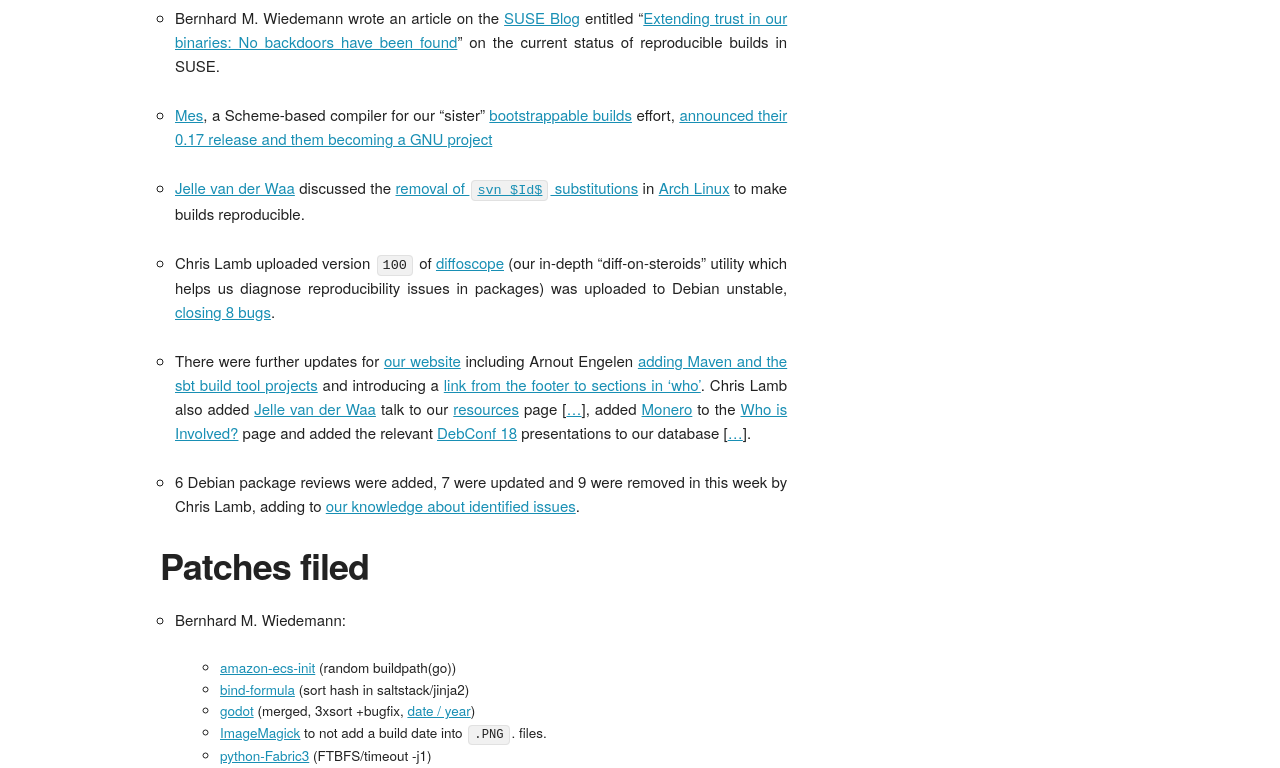
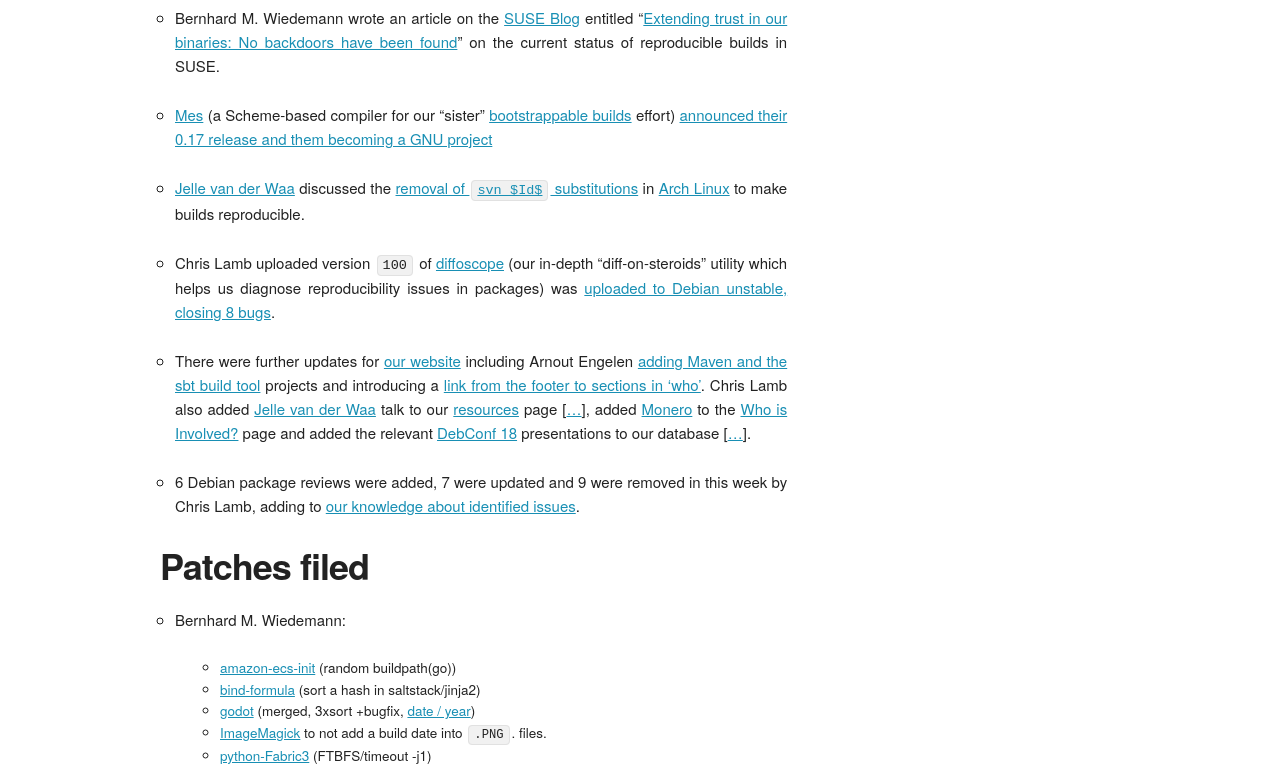
Before and after one commit to prototypefund/reproducible-website, a Jekyll site: the page built from _blog/posts/175.md, in a window 1280 px wide and 1400 px high. Shown: the part 522-1290 px from the top of the window. Built offline with Jekyll 4.4.1, drawn with Linux system fonts in a browser that asks for light colours; some web fonts are replaced.

Commit message:
Misc cosmetic changes.

```diff
--- a/_blog/posts/175.md
+++ b/_blog/posts/175.md
@@ -7,13 +7,13 @@
 
 * Bernhard M. Wiedemann wrote an article on the [SUSE Blog](https://www.suse.com/c/blog/) entitled "[Extending trust in our binaries: No backdoors have been found](https://www.suse.com/c/extending-trust-in-our-binaries-no-backdoors-have-been-found/)" on the current status of reproducible builds in SUSE.
 
-* [Mes](https://gitlab.com/janneke/mes), a Scheme-based compiler for our "sister" [bootstrappable builds](http://bootstrappable.org) effort, [announced their 0.17 release and them becoming a GNU project](https://www.phoronix.com/scan.php?page=news_item&px=GNU-Mes-0.17-Released)
+* [Mes](https://gitlab.com/janneke/mes) (a Scheme-based compiler for our "sister" [bootstrappable builds](http://bootstrappable.org) effort) [announced their 0.17 release and them becoming a GNU project](https://www.phoronix.com/scan.php?page=news_item&px=GNU-Mes-0.17-Released)
 
 * [Jelle van der Waa](https://vdwaa.nl/) discussed the [removal of `svn $Id$` substitutions](https://lists.archlinux.org/pipermail/arch-dev-public/2018-August/029355.html) in [Arch Linux](https://www.archlinux.org/) to make builds reproducible.
 
-* Chris Lamb uploaded version `100` of [diffoscope](https://diffoscope.org) (our in-depth "diff-on-steroids" utility which helps us diagnose reproducibility issues in packages) was uploaded to Debian unstable, [closing 8 bugs](https://tracker.debian.org/news/984157/accepted-diffoscope-100-source-all-into-unstable/).
+* Chris Lamb uploaded version `100` of [diffoscope](https://diffoscope.org) (our in-depth "diff-on-steroids" utility which helps us diagnose reproducibility issues in packages) was [uploaded to Debian unstable, closing 8 bugs](https://tracker.debian.org/news/984157/accepted-diffoscope-100-source-all-into-unstable/).
 
-* There were further updates for [our website](https://reproducible-builds.org/) including Arnout Engelen [adding Maven and the sbt build tool projects](https://salsa.debian.org/reproducible-builds/reproducible-website/commit/3d776c8) and introducing a [link from the footer to sections in 'who'](https://salsa.debian.org/reproducible-builds/reproducible-website/commit/6ed4948). Chris Lamb also added [Jelle van der Waa](https://vdwaa.nl/) talk to our [resources](https://reproducible-builds.org/resources/) page [[...](https://salsa.debian.org/reproducible-builds/reproducible-website/commit/140bca8)], added [Monero](https://getmonero.org/>) to the [Who is Involved?](https://reproducible-builds.org/who/) page and added the relevant [DebConf 18](http://debconf18.debconf.org/) presentations to our database [[...](https://salsa.debian.org/reproducible-builds/reproducible-website/commit/608b904>)].
+* There were further updates for [our website](https://reproducible-builds.org/) including Arnout Engelen [adding Maven and the sbt build tool](https://salsa.debian.org/reproducible-builds/reproducible-website/commit/3d776c8) projects and introducing a [link from the footer to sections in 'who'](https://salsa.debian.org/reproducible-builds/reproducible-website/commit/6ed4948). Chris Lamb also added [Jelle van der Waa](https://vdwaa.nl/) talk to our [resources](https://reproducible-builds.org/resources/) page [[...](https://salsa.debian.org/reproducible-builds/reproducible-website/commit/140bca8)], added [Monero](https://getmonero.org/>) to the [Who is Involved?](https://reproducible-builds.org/who/) page and added the relevant [DebConf 18](http://debconf18.debconf.org/) presentations to our database [[...](https://salsa.debian.org/reproducible-builds/reproducible-website/commit/608b904>)].
 
 * 6 Debian package reviews were added, 7 were updated and 9 were removed in this week by Chris Lamb, adding to [our knowledge about identified issues](https://tests.reproducible-builds.org/debian/index_issues.html).
 
@@ -24,7 +24,7 @@
 * Bernhard M. Wiedemann:
 
     * [amazon-ecs-init](https://build.opensuse.org/request/show/632285) (random buildpath(go))
-    * [bind-formula](https://github.com/saltstack-formulas/bind-formula/pull/110) (sort hash in saltstack/jinja2)
+    * [bind-formula](https://github.com/saltstack-formulas/bind-formula/pull/110) (sort a hash in saltstack/jinja2)
     * [godot](https://github.com/godotengine/godot/pull/21553) (merged, 3xsort +bugfix, [date / year](https://github.com/godotengine/godot/pull/21554))
     * [ImageMagick](https://github.com/ImageMagick/ImageMagick/pull/1270) to not add a build date into `.PNG`. files.
     * [python-Fabric3](https://github.com/mathiasertl/fabric/issues/48) (FTBFS/timeout -j1)
```
